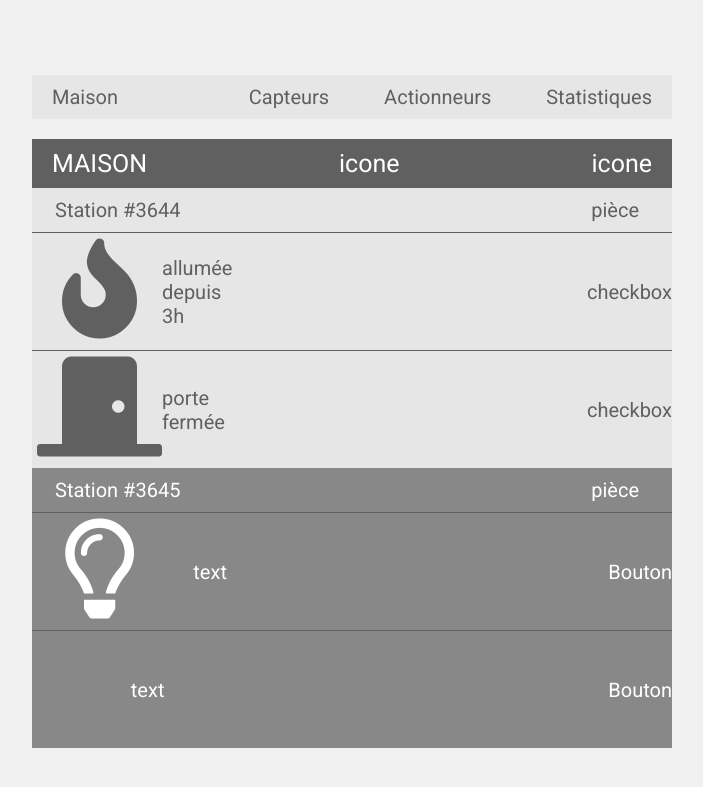
After one commit to Ponsaille/ecosur, a PHP site: page /board.html in a window 1280 px wide. The commit adds this page. Shown: the top 787 px of the page, without its empty margins (288-991 px from the left). Run offline with PHP 8.4, Linux system fonts and the light colour scheme.

Commit message:
ajout fichier html pour le board et modif du fichier style

```diff
--- /dev/null
+++ b/html-mockups/board.html
@@ -0,0 +1,68 @@
+<!DOCTYPE html>
+<html>
+<head>
+    <meta charset="utf-8">
+    <title>Board</title>
+    <link rel="stylesheet" type="text/css" media="screen" href="style.css">
+    <link href="https://fonts.googleapis.com/css?family=Roboto" rel="stylesheet">
+    <link rel="stylesheet" href="https://use.fontawesome.com/releases/v5.7.2/css/all.css" integrity="sha384-fnmOCqbTlWIlj8LyTjo7mOUStjsKC4pOpQbqyi7RrhN7udi9RwhKkMHpvLbHG9Sr" crossorigin="anonymous">
+</head>
+
+<body>
+<div class="panel">
+    <div class="ajustement top"></div>
+    <div class="filtrageMaison">
+        <div>Maison</div>
+        <ul>
+            <li>Capteurs</li>
+            <li>Actionneurs</li>
+            <li>Statistiques</li>
+        </ul>
+    </div>
+
+
+    <section>
+        <div class="maison">
+            <div class="nomDomicile">MAISON</div>
+            <div>icone</div>
+            <div>icone</div>
+        </div>
+        <div class="conteneurStation">
+            <div class="station">
+                <div class="infoStation"> <span class ="numeroStation">Station #3644 </span>  <span class="pièce">pièce</span> </div>
+                <article>
+                    <div class="icone"><i class="fas fa-fire fa-fw"></i></div>
+                    <div class="descritpionEtat">allumée depuis 3h</div>
+                    <div class="boutonEtat">checkbox</div>
+                </article>
+                <article>
+                    <div class="icone"><i class="fas fa-door-closed fa-fw"></i></div>
+                    <div class="descritpionEtat">porte fermée</div>
+                    <div class="boutonEtat">checkbox</div>
+                </article>
+            </div>
+
+            <div class="station">
+                <div class="infoStation"> <span class ="numeroStation">Station #3645 </span>  <span class="pièce">pièce</span></div>
+                <article>
+                    <span class="icone"><i class="far fa-lightbulb fa-fw"></i></span>
+                    <div class="descritpionEtat">text</div>
+                    <div class="boutonEtat">Bouton</div>
+                </article>
+                <article>
+                    <div class="icone"><img href="images/opened-window.png"></div>
+                    <div class="descritpionEtat">text</div>
+                    <div class="boutonEtat">Bouton</div>
+                </article>
+            </div>
+        </div>
+
+    </section>
+
+</div>
+
+
+
+</body>
+
+</html>
--- a/html-mockups/style.css
+++ b/html-mockups/style.css
@@ -307,6 +307,86 @@ input[type="text"]:focus, input[type="password"]:focus, textarea:focus {
     width: 40%;
 }
 
+/* CSS board */
+
+.panel{
+    width:50%;
+    margin:auto;
+}
+
+.ajustement{
+    margin-top:75px;
+}
+.filtrageMaison{
+    display:flex;
+    flex-direction: row;
+    justify-content: space-between;
+    background-color:#E6E6E6;
+    padding:10px 20px;
+    font-size:20px;
+}
+.filtrageMaison ul li {
+    display: inline-block;
+    margin-left: 10px;
+    padding-left:40px;
+}
+section .maison{
+    display:flex;
+    flex-direction: row;
+    justify-content: space-between;
+    background-color:#606060;
+    color:white;
+    padding:10px 20px;
+    margin-top:20px;
+    font-size:25px;
+}
+
+.station{
+    background-color:#888888;
+    color:white;
+    font-size:20px;
+}
+
+.station:nth-child(2n+1){
+    background-color:#E6E6E6;
+    color:#606060;
+    font-size:20px;
+}
+
+.station article {
+    display:flex;
+    flex-direction: row;
+    justify-content:space-between;
+    align-items: center;
+    border-top: solid 1px #606060;
+
+}
+
+.station article div {
+    display: inline-block;
+}
+
+.pièce {
+    color: inherit;
+    float:right;
+    padding-right:30px;
+}
+.infoStation{
+    padding: 10px 3px 10px 3px;
+}
+.numeroStation {
+    padding-left:20px;
+}
+.conteneurStation .station .icone {
+    font-size:100px;
+    padding-left:5px;
+}
+
+.descritpionEtat{
+    padding-right:350px;
+}
+
+
 
 /* Media queries (! A COMPLETER POUR CHAQUE ELEMENT DONT LE VISUEL CHANGE DRASTIQUEMENT SUR UN ECRAN REDUIT !) */
 
```
Also changed, not shown: html-mockups/images/opened-window.png (added).
